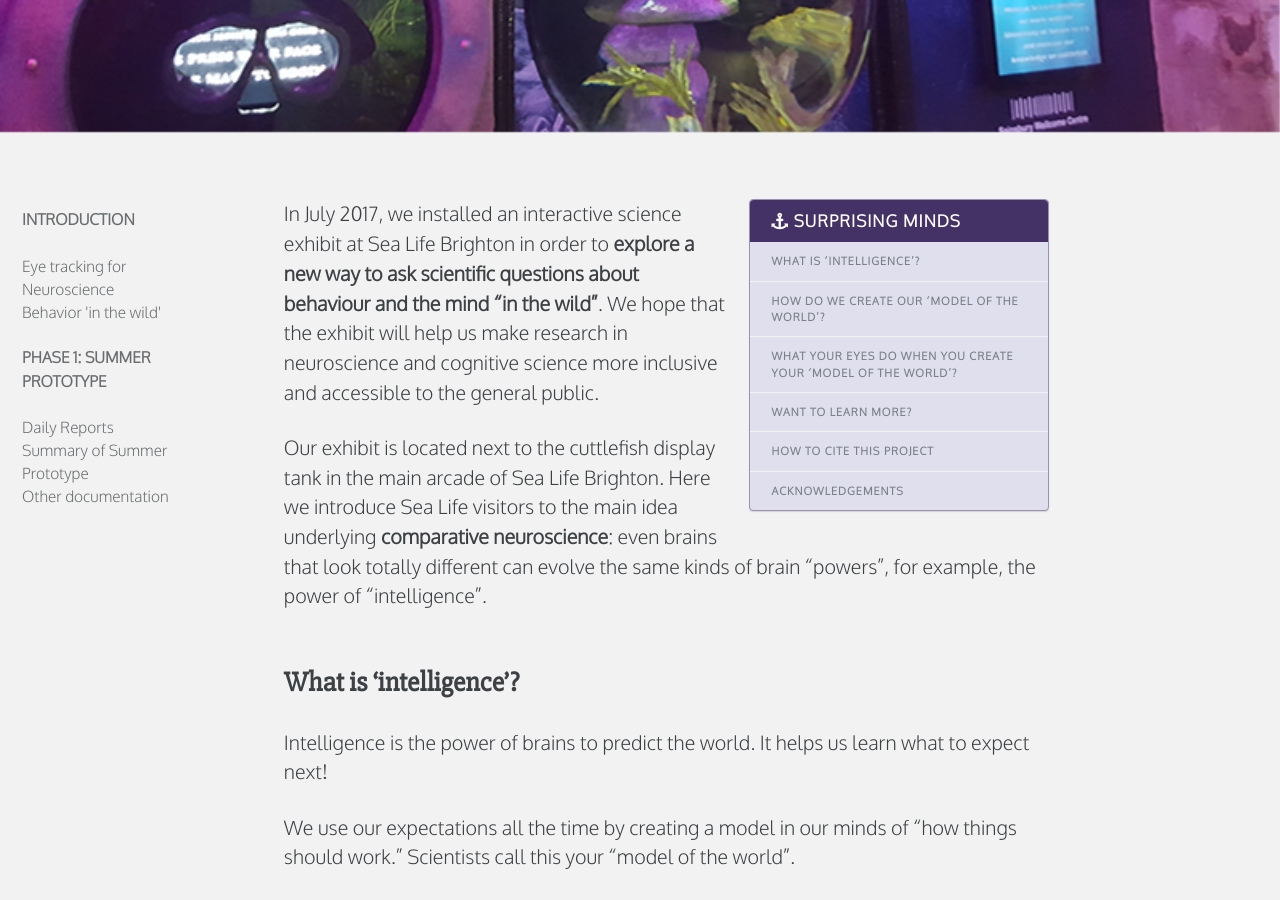
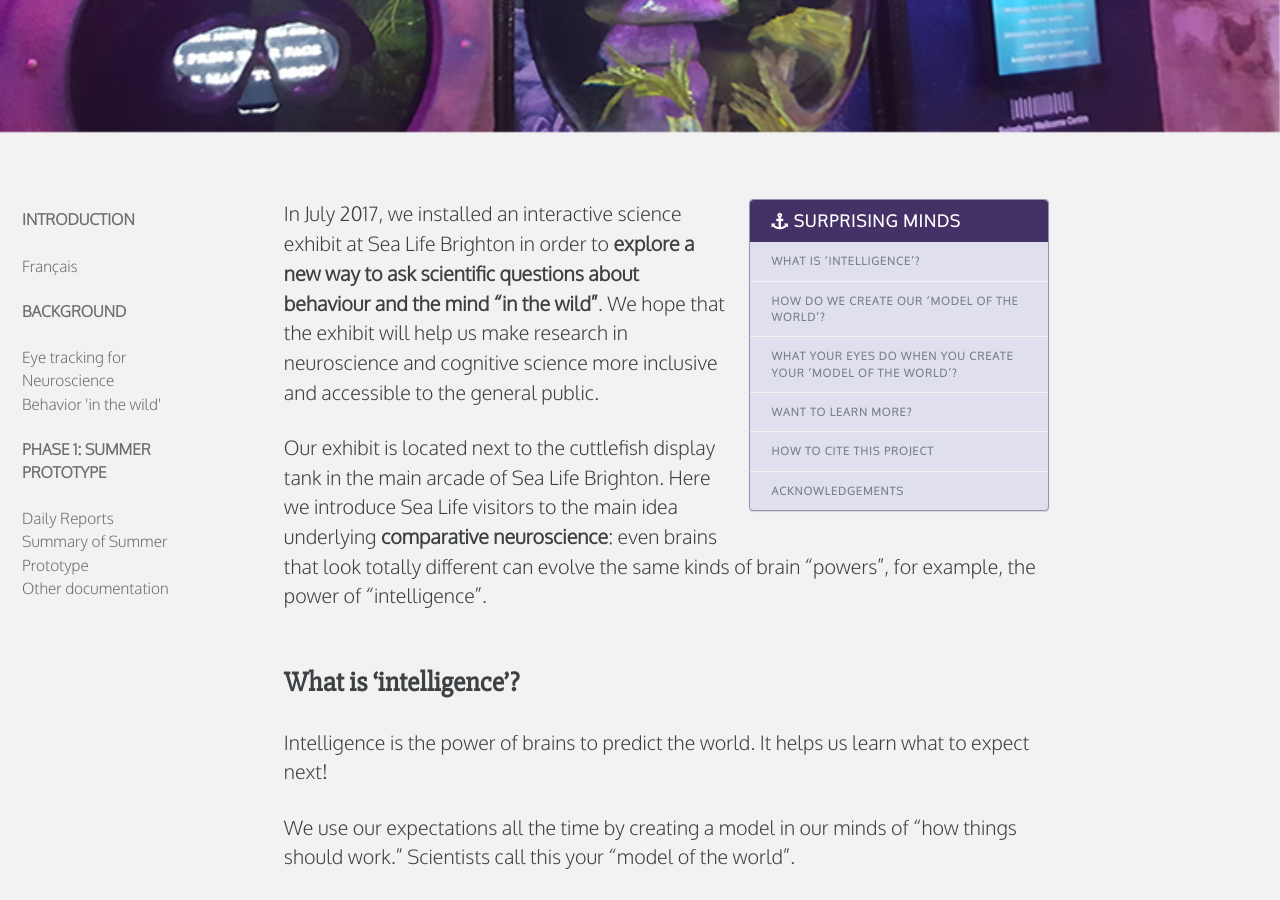
Before and after one commit to everymind/SurprisingMinds, a Jekyll site: the page built from index.md, in a window 1280 px wide and 900 px high, scrolled down 687 px. Built offline with Jekyll 4.4.1, drawn with Linux system fonts in a browser that asks for light colours.

Commit message:
Update navigation.yml

```diff
--- a/_data/navigation.yml
+++ b/_data/navigation.yml
@@ -13,6 +13,11 @@ main:
 docs:
   - title: "Introduction"
     url: /
+    children:
+      - title: "Français"
+        url: /fr/
+
+  - title: "Background"
     children:
       - title: "Eye tracking for Neuroscience"
         url: /Eye-tracking/
```
